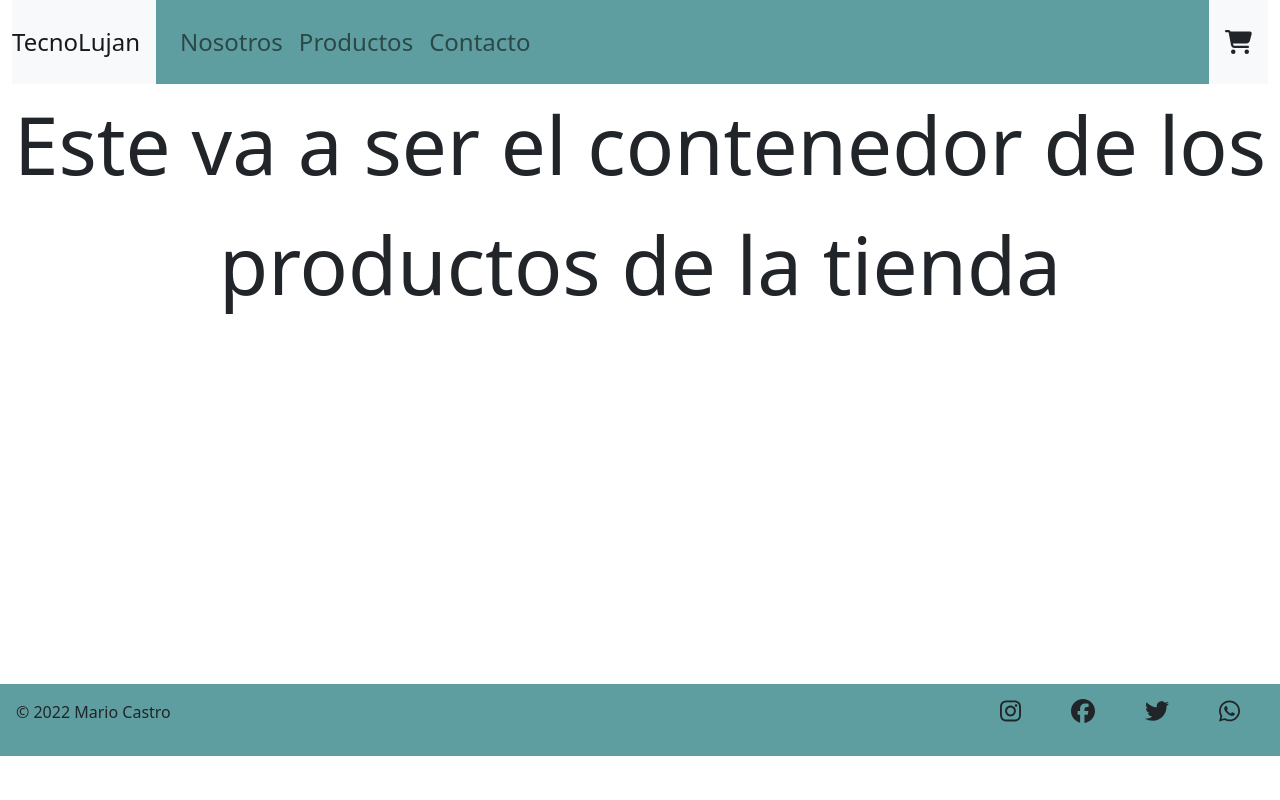
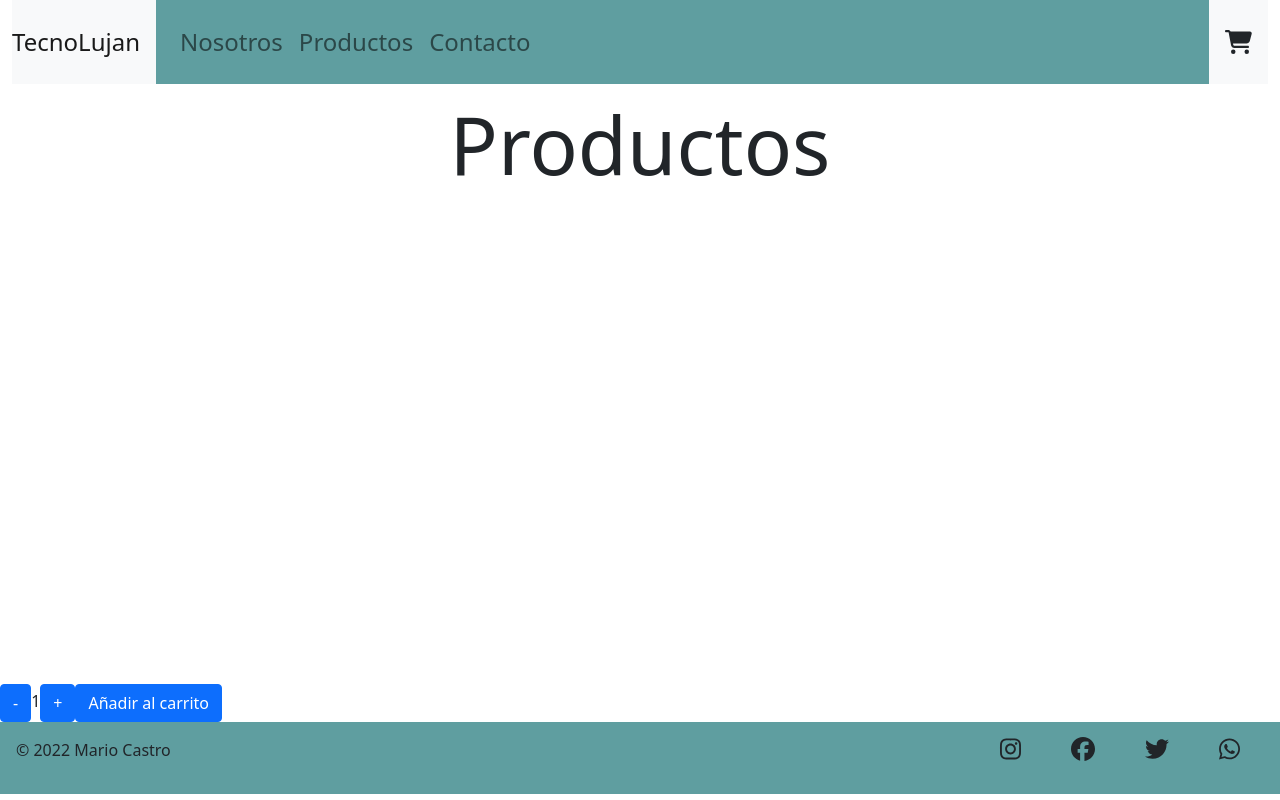
Before and after one commit to mcastro91/React-Comision31170, a React (Create React App) app: page / in a window 1280 px wide. Built offline with nearby package versions, Linux system fonts and the light colour scheme.

Commit message:
Agregando Contador

```diff
--- a/src/App.js
+++ b/src/App.js
@@ -1,12 +1,15 @@
 import Footer from "./Componets/Footer/Footer";
 import ItemListConteiner from "./Componets/ItemListConteiner/ItemListConteiner";
-import Header from "./Componets/Navbar/Navbar";
+import Header from "./Componets/Header/Header";
+import ItemCount from "./Componets/ItemCount/ItemCount"
+
 
 function App() {
   return (
     <div className="App">
       <Header />
-      <ItemListConteiner />
+      <ItemListConteiner title="Productos"/>
+      <ItemCount stock= {8} initial={1}/>
       <Footer />
     </div>
   );
--- /dev/null
+++ b/src/Componets/ItemCount/ItemCount.js
@@ -0,0 +1,40 @@
+import React from "react";
+import { Button } from "react-bootstrap";
+
+export default function ItemCount({stock, initial}) {
+  const [count, setCount] = React.useState(initial);
+
+  const addCount = () => {
+    if (count < stock) {
+      setCount(count + 1);
+    }
+  };
+
+  const decreaseCount = () => {
+    if (count > 1) {
+      setCount(count - 1)
+    }
+  };
+
+  const onSubmit = () => {
+    alert(`Se agregaron ${count} unidades al carrito`)
+  };
+
+  const StockButton = ({ handleOnClick, text }) => {
+    return <Button className="stock-button" onClick={() => handleOnClick()}>{text}</Button>;
+  };
+
+  const AddButton = ({ handleOnSubmit, text }) => {
+    return <Button className="add-button" onClick={() => handleOnSubmit()}> {text} </Button>;
+  };
+
+
+  return (
+    <div>
+      <StockButton text="-" handleOnClick={decreaseCount} />
+      <span>{count}</span>
+      <StockButton text="+" handleOnClick={addCount} />
+      <AddButton text="Añadir al carrito" handleOnSubmit={onSubmit} />
+    </div>
+  );
+}
--- a/src/Componets/ItemListConteiner/ItemListConteiner.js
+++ b/src/Componets/ItemListConteiner/ItemListConteiner.js
@@ -1,7 +1,11 @@
-export default function ItemListConteiner (){
+import { Container } from "react-bootstrap"
+
+export default function ItemListConteiner ({title}){
   return(
+    <Container>
     <div className="ItemListConteiner">
-      <p>Este va a ser el contenedor de los productos de la tienda</p>
+      <p>{title}</p>
     </div>
+    </Container>
   )
 }
```
Also changed, not shown: src/Componets/Header/Header.js (renamed from src/Componets/Navbar/Navbar.js).
